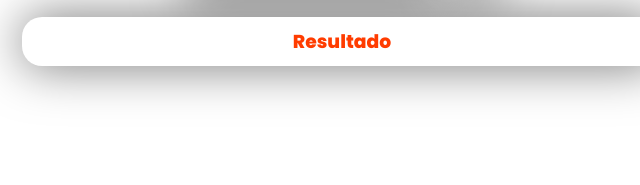
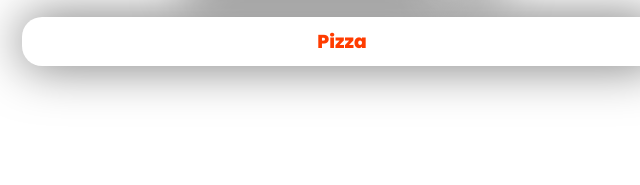
Before and after one commit to Bambidev/E2-js, a plain HTML site: page index.html in a window 1280 px wide. Shown: the part 358-543 px from the top of the page, 298-938 px from the left. Drawn offline with Linux system fonts and the light colour scheme.

Commit message:
Update index.html

```diff
--- a/index.html
+++ b/index.html
@@ -19,7 +19,7 @@
             <small id="small" class=" --color-rojo"></small>
         </div>
         <div class="pizzas__container" id="pizzas__container">
-            <h3>Resultado</h3>
+            <h3>Pizza</h3>
         </div>
     </main>
     <footer>
```
